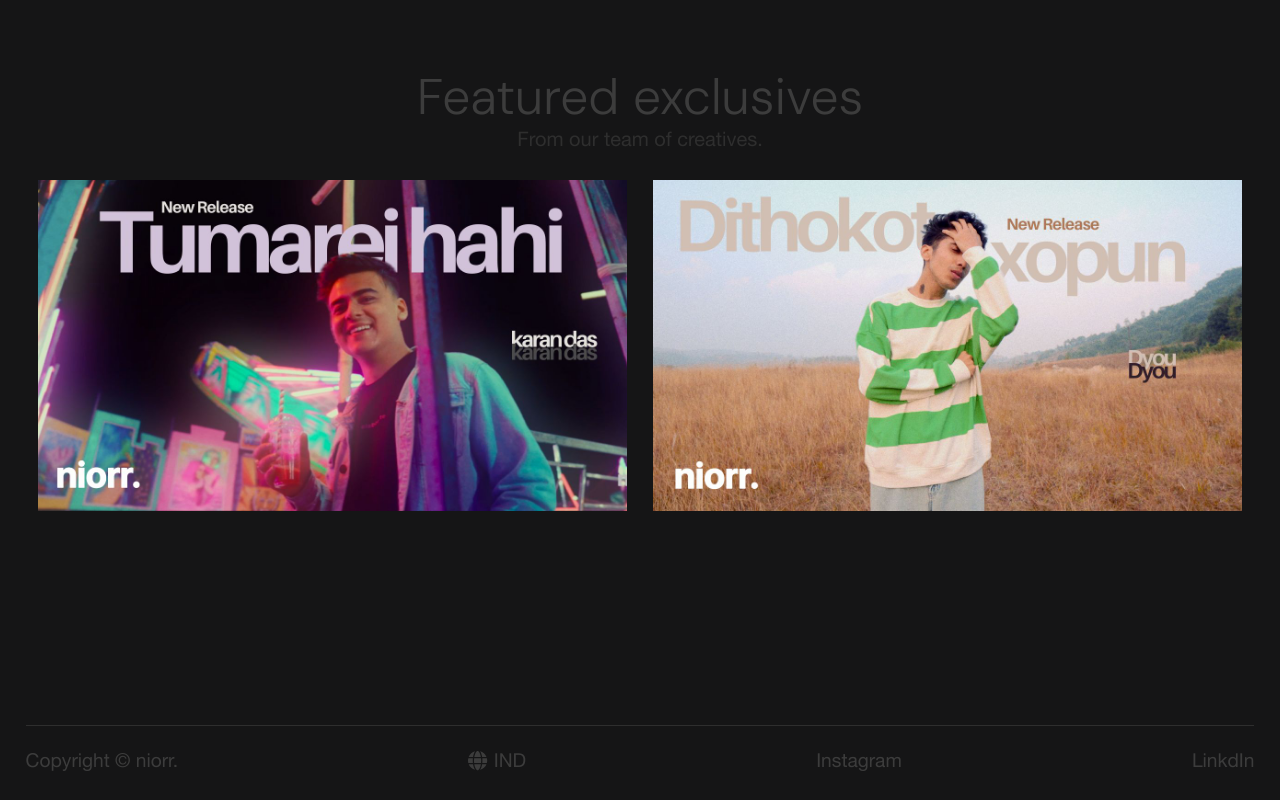
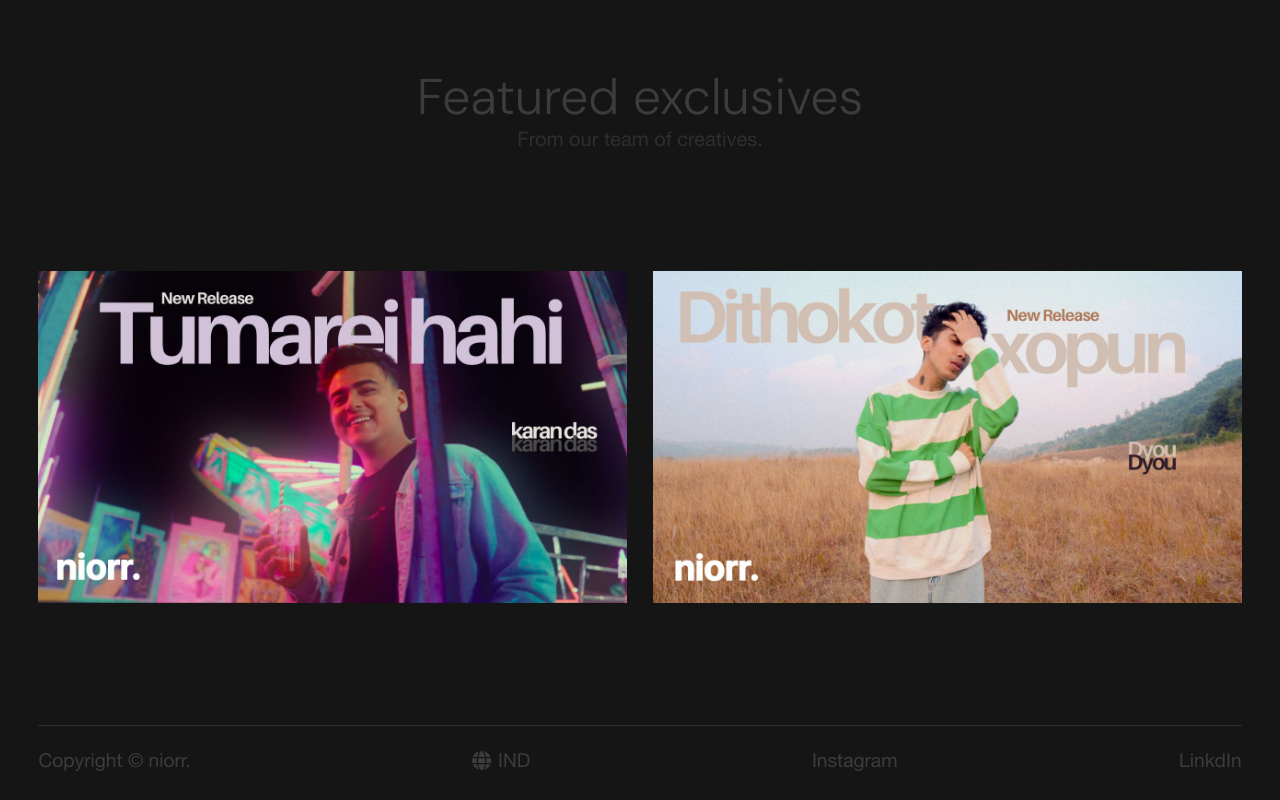
Before and after one commit to PiyushG-dev/niorr-instagram-content, a React (Vite) app: page / in a window 1280 px wide. Built offline with nearby package versions, Linux system fonts and the light colour scheme.

Commit message:
bug fixes

```diff
--- a/src/components/work/Work.module.css
+++ b/src/components/work/Work.module.css
@@ -1,9 +1,13 @@
 .wrapper{
     padding: 5vw 3vw 0vw 3vw;
+    min-height: 100vh;
+    display: flex;
+    justify-content: space-between;
+    flex-direction: column;
+    gap: 3vw;
 }
 
 .heading{
-    padding-bottom: 2vw;
     text-align: center;
 }
 
@@ -33,10 +37,7 @@
 
 
 .socials{
-    position: absolute;
-    bottom: 0;
-    left: 2vw;
-    right: 2vw;
+    width: 100%;
     display: flex;
     align-items: center;
     justify-content: space-between;
@@ -56,6 +57,10 @@
 }
 
 @media (max-width:750px){
+    .wrapper{
+        gap: 10vw;
+    }
+
     .heading h2{
         font-size: 10vw;
     }
```
